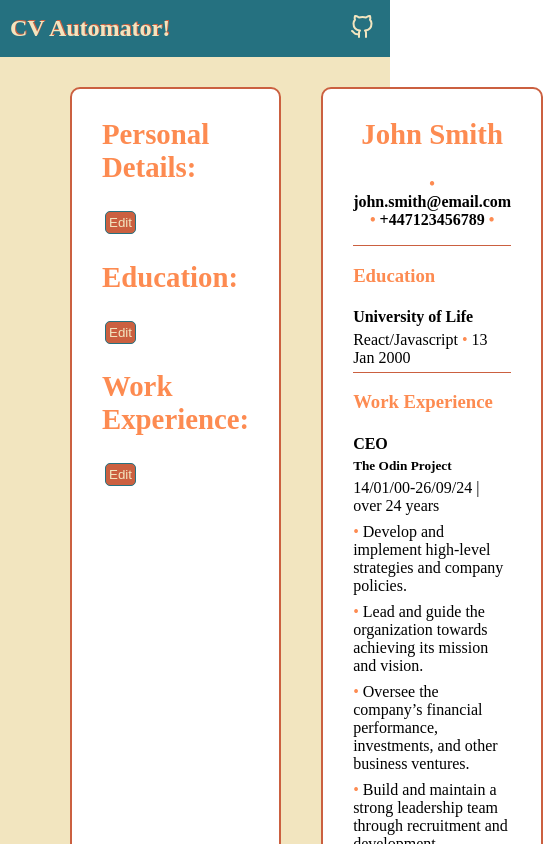
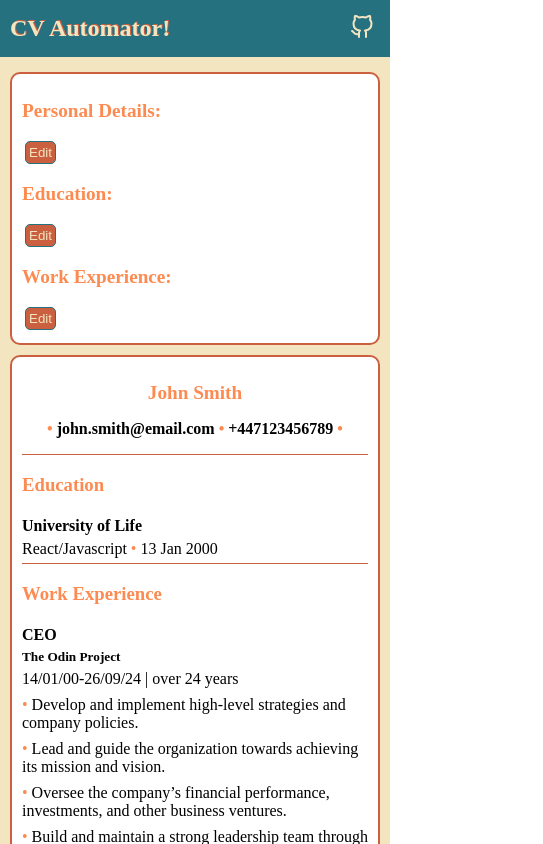
Before and after one commit to jdogcodey/cv-application-project, a React (Vite) app: page / in a window 390 px wide. Shown: the top 844 px of the page, 543 px wide, since content can reach past the window. Built offline with nearby package versions, Linux system fonts and the light colour scheme.

Commit message:
Created mobile layout

```diff
--- a/src/index.css
+++ b/src/index.css
@@ -187,9 +187,19 @@ textarea {
         font-size: 1.5rem;
     }
 
-}
+    main {
+        padding-left: 5px;
+        padding-right: 5px;
+        flex-direction: column;
+    }
 
-/* Design for tablets */
-@media (max-width: 1000px) {
+    #left, #right {
+        margin: 5px;
+        padding: 10px;
+    }
+
+    h2 {
+        font-size: 1.2rem;
+    }
 
 }
```
